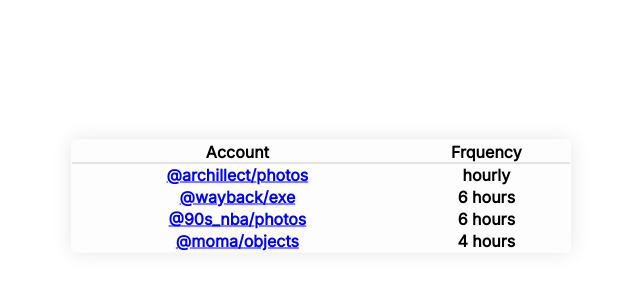
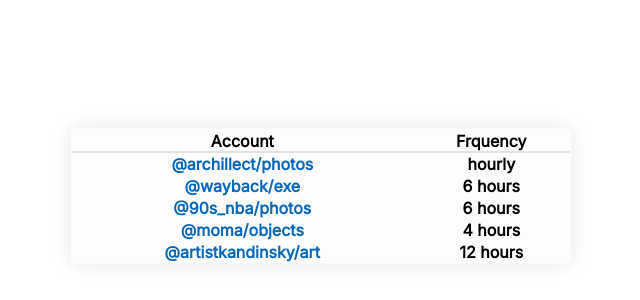
Before and after one commit to jasonleyser/slate-cron, a Next.js app: page /list in a window 1280 px wide. Shown: the part 204-504 px from the top of the page, without its empty margins (319-959 px from the left). Built offline with nearby package versions, Linux system fonts and the light colour scheme.

Commit message:
Update list.js

```diff
--- a/pages/list.js
+++ b/pages/list.js
@@ -5,6 +5,7 @@
     { account: 'wayback', collection: 'exe', freq: '6 hours', run_time: '2:22, 8:22' },
     { account: '90s_nba', collection: 'photos', freq: '6 hours', run_time: '10:00, 6:00' },
     { account: 'moma', collection: 'objects', freq: '4 hours', run_time: '10:05, 2:05, 6:05' },
+    { account: 'artistkandinsky', collection: 'art', freq: '12 hours', run_time: '10:05, 2:05, 6:05' },
 ];
 
 export default function List() {
@@ -16,7 +17,7 @@
 
         <div style={{ position: 'absolute', backgroundColor: "#fdfdfd", top: '50%', left: '50%', transform: 'translate(-50%, -50%)', fontFamily: 'Inter' }}>
           <div>
-            <table style={{ width: '500px', border: '1px solid #fdfdfd', borderCollapse: 'collapse', overflow: 'hidden', boxShadow: '0 0 20px rgba(0,0,0,0.1)', borderRadius: '4px' }}>
+            <table style={{ borderSpacing: '0 50px', width: '500px', border: '1px solid #fdfdfd', borderCollapse: 'collapse', overflow: 'hidden', boxShadow: '0 0 20px rgba(0,0,0,0.1)', borderRadius: '4px' }}>
               <thead>
                 <tr style={{ borderBottom: '1px solid #cacaca' }}>
                   <th>Account</th>
@@ -26,7 +27,7 @@
               {users.map((user) => (
                 <tr style={{ borderSpacing: '20px' }}>
                   <th>
-                    <a target="_blank" href={`https://slate.host/${user.account}/${user.collection}`}>
+                    <a style={{ textDecoration: 'none', color: '#0566BB', marginTop: '8px' }} target="_blank" href={`https://slate.host/${user.account}/${user.collection}`}>
                       @{user.account}/{user.collection}
                     </a>
                   </th>
```
